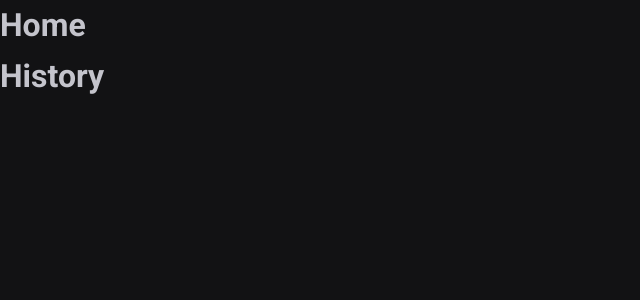
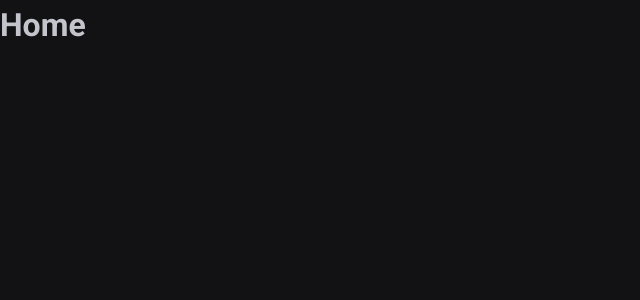
Before and after one commit to rafaelcitario/ignite-timer, a React (Vite) app: page / in a window 1280 px wide. Shown: the top 300 px of the page, without its empty margins (0-640 px from the left). Built offline with nearby package versions, Linux system fonts and the light colour scheme.

Commit message:
crate routes

```diff
--- a/src/App.tsx
+++ b/src/App.tsx
@@ -2,16 +2,17 @@ import { Fragment } from 'react/jsx-runtime'
 import { ThemeProvider } from 'styled-components'
 import { DefaultTheme } from './styles/themes/default'
 import { GlobalStyle } from './styles/GlobalStyles'
-import { Home } from './components/pages/Home/Home'
-import { History } from './components/pages/History/History'
+import { Router } from './components/routes/Router'
+import { BrowserRouter } from 'react-router-dom'
 
 export function App() {
   return (
     <Fragment>
       <ThemeProvider theme={DefaultTheme}>
         <GlobalStyle />
-        <Home />
-        <History />
+        <BrowserRouter>
+          <Router />
+        </BrowserRouter>
       </ThemeProvider>
     </Fragment>
   )
--- a/src/components/routes/Router.tsx
+++ b/src/components/routes/Router.tsx
@@ -0,0 +1,12 @@
+import { Routes, Route } from 'react-router-dom'
+import { Home } from '../pages/Home/Home'
+import { History } from '../pages/History/History'
+
+export const Router = () => {
+  return (
+    <Routes>
+      <Route path="/" element={<Home />} />
+      <Route path="/history" element={<History />} />
+    </Routes>
+  )
+}
```
